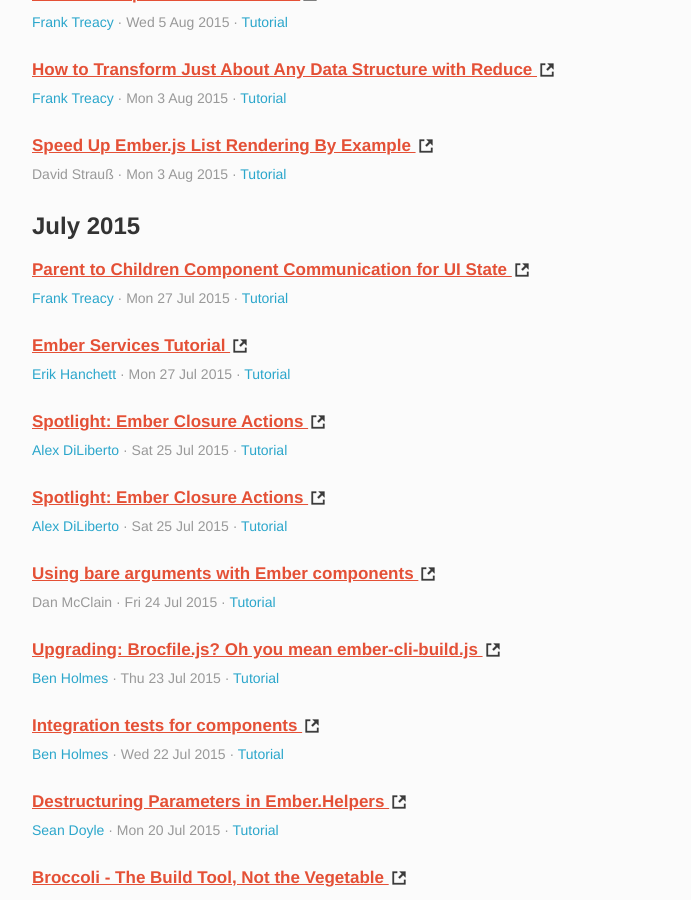
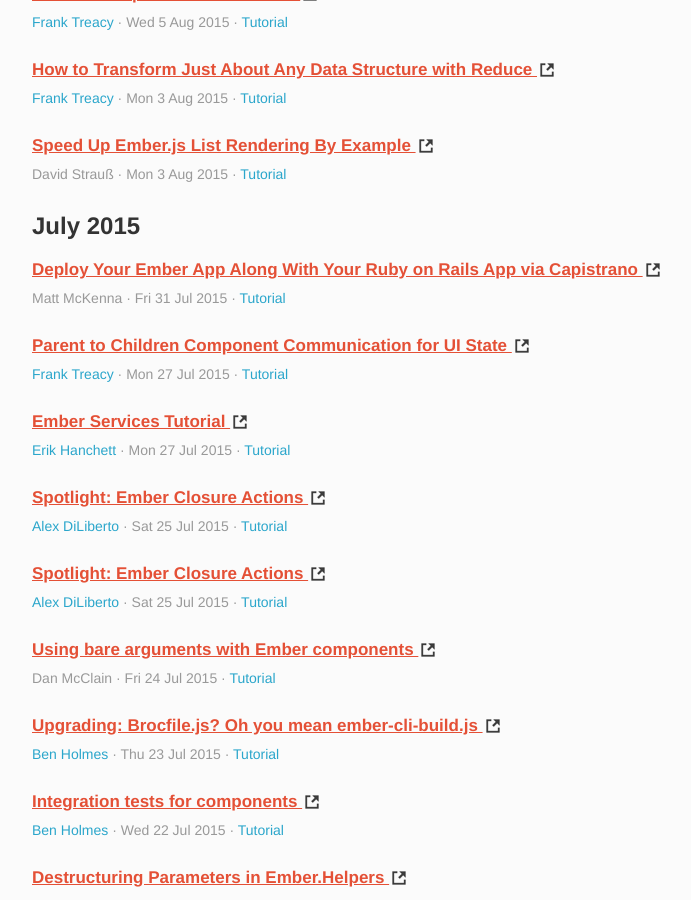
Before and after one commit to emberwatch/emberwatch, a Jekyll site: the page built from tutorials.html, in a window 1280 px wide and 900 px high, scrolled down 5748 px. Shown: the whole window, without its empty margins (148-839 px from the left). Built offline with Jekyll 4.4.1, drawn with Linux system fonts in a browser that asks for light colours; Markdown is read by kramdown in place of the engine named in the settings; comment, search, counter and statistics services are not loaded.

Commit message:
[tutorial] Deploy your Ember App along with RoR App via Capistrano

```diff
--- a/_data/tutorials.yml
+++ b/_data/tutorials.yml
@@ -135,14 +135,6 @@
   date_updated: '2015-10-12'
   urls:
   - http://blog.humblecoder.com/track-table-selections-in-ember/
-- title: 'Getting Started with Ember 2.0: Ember-cli'
-  author_ids:
-  - 289
-  date: '2015-06-11'
-  date_created: '2015-06-11'
-  date_updated: '2015-06-11'
-  urls:
-  - https://medium.com/@jamesfuthey/getting-started-with-ember-cli-3dd0a4022415
 - title: Routable modal dialog in Ember.js
   author_ids:
   - 287
@@ -591,6 +583,14 @@
   date_updated: '2015-08-03'
   urls:
   - http://emberigniter.com/transform-any-data-structure-with-javascript-reduce/
+- title: 'Deploy Your Ember App Along With Your Ruby on Rails App via Capistrano'
+  author_ids:
+  - 300
+  date: '2015-07-31'
+  date_created: '2015-07-31'
+  date_updated: '2015-07-31'
+  urls:
+  - http://www.mtmckenna.com/posts/2015/07/31/deploying-ember-along-with-rails-via-capistrano/
 - title: 'Ember Services Tutorial'
   author_ids:
   - 271
@@ -687,6 +687,14 @@
   date_updated: '2015-06-23'
   urls:
   - http://emberigniter.com/clear-ember-data-store/
+- title: 'Getting Started with Ember 2.0: Ember-cli'
+  author_ids:
+  - 289
+  date: '2015-06-11'
+  date_created: '2015-06-11'
+  date_updated: '2015-06-11'
+  urls:
+  - https://medium.com/@jamesfuthey/getting-started-with-ember-cli-3dd0a4022415
 - title: Accessing the Global App Object in an Ember CLI App
   author_ids:
   - 207
```
